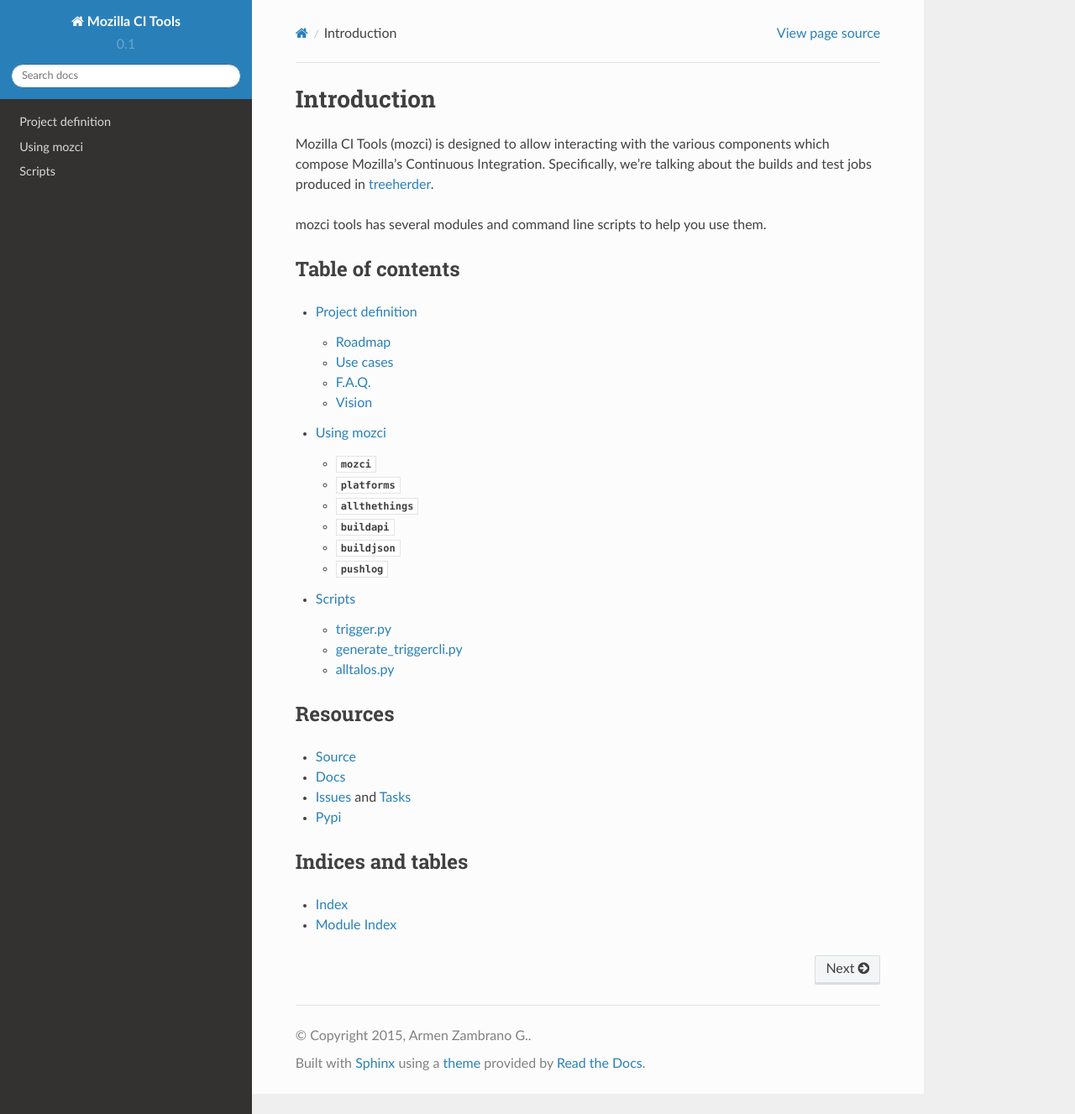
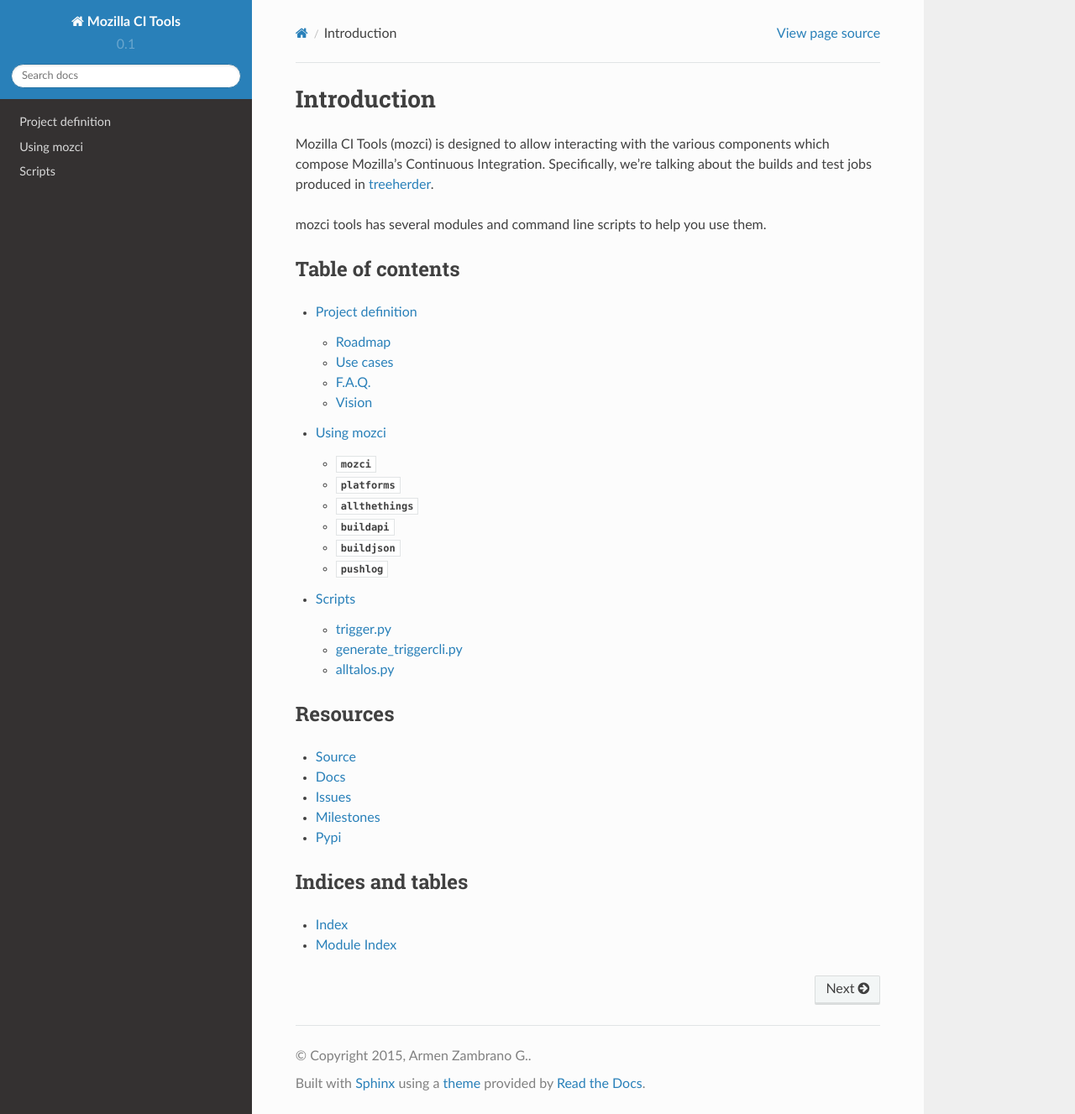
Before and after one commit to mozilla/mozilla_ci_tools, a Sphinx documentation site: the page built from docs/index.rst, in a window 1280 px wide and 1327 px high. Shown: the whole window at 84% size. Built offline with Sphinx 7.4.7 and the Read the Docs theme 2.0.0, drawn with Linux system fonts in a browser that asks for light colours.

Commit message:
Drop using Trello. We use instead GH milestones.

```diff
--- a/docs/index.rst
+++ b/docs/index.rst
@@ -25,7 +25,8 @@
 ---------
 * Source_
 * Docs_
-* Issues_ and Tasks_
+* Issues_
+* Milestones_
 * Pypi_
 
 Indices and tables
@@ -36,7 +37,7 @@
 
 .. _Source: https://github.com/armenzg/mozilla_ci_tools
 .. _Docs: https://mozilla-ci-tools.readthedocs.org
-.. _Tasks: https://trello.com/b/BplNxd94/mozilla-ci-tools-public
 .. _Pypi: https://pypi.python.org/pypi/mozci
 .. _Issues: https://github.com/armenzg/mozilla_ci_tools/issues
+.. _Milestones: https://github.com/armenzg/mozilla_ci_tools/milestones
 .. _treeherder: https://treeherder.mozilla.org
```
